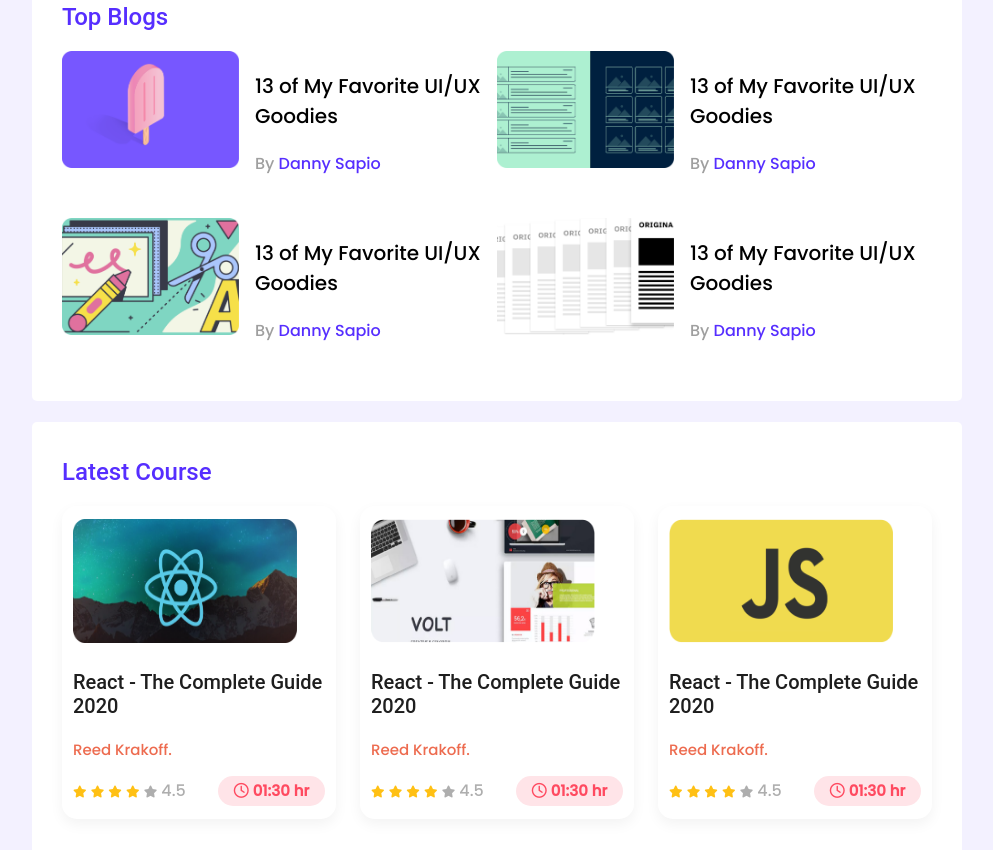
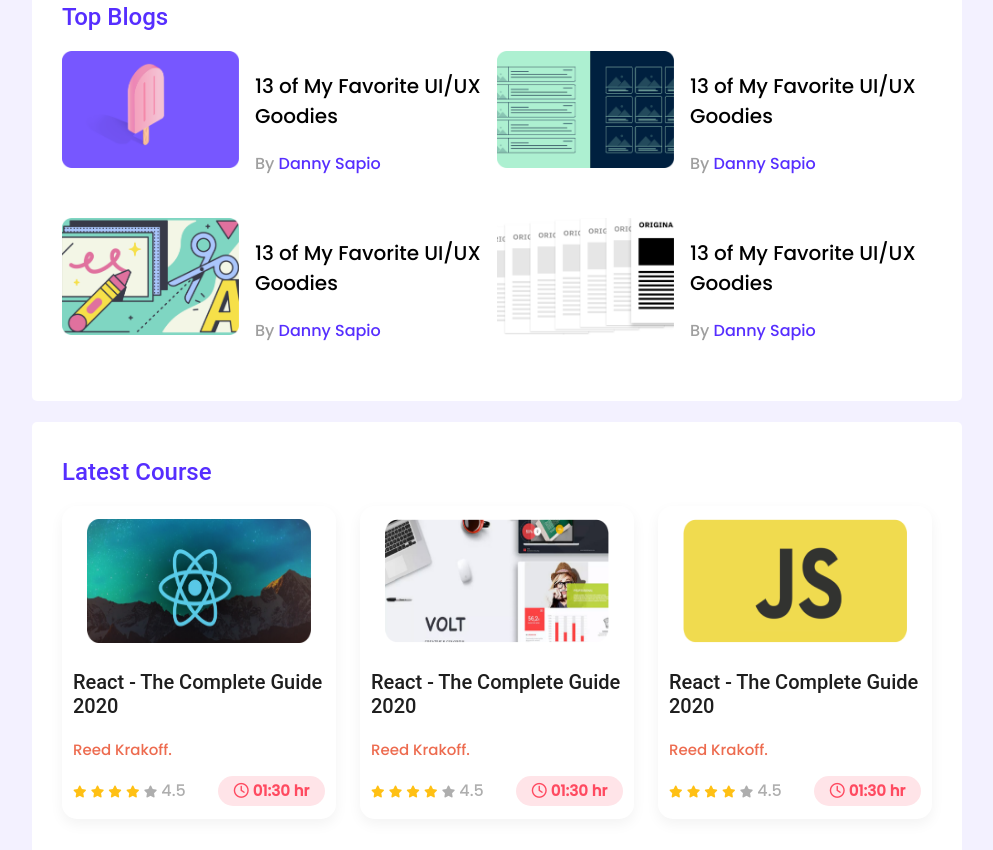
Before and after one commit to imran-de/leader-board-css3, a plain HTML site: page index.html in a window 1280 px wide. Shown: the part 325-1175 px from the top of the page, without its empty margins (143-1136 px from the left). Drawn offline with Linux system fonts and the light colour scheme.

Commit message:
fix alignment issue

```diff
--- a/css/styles.css
+++ b/css/styles.css
@@ -98,6 +98,9 @@
     box-shadow: 0px 5.34229px 13.3557px rgba(0, 0, 0, 0.05);
     border-radius: 15px;
 }
+.course-banner{
+    text-align: center;
+}
 .course-banner img{
     width: 224px;
     height: 124px;
```
